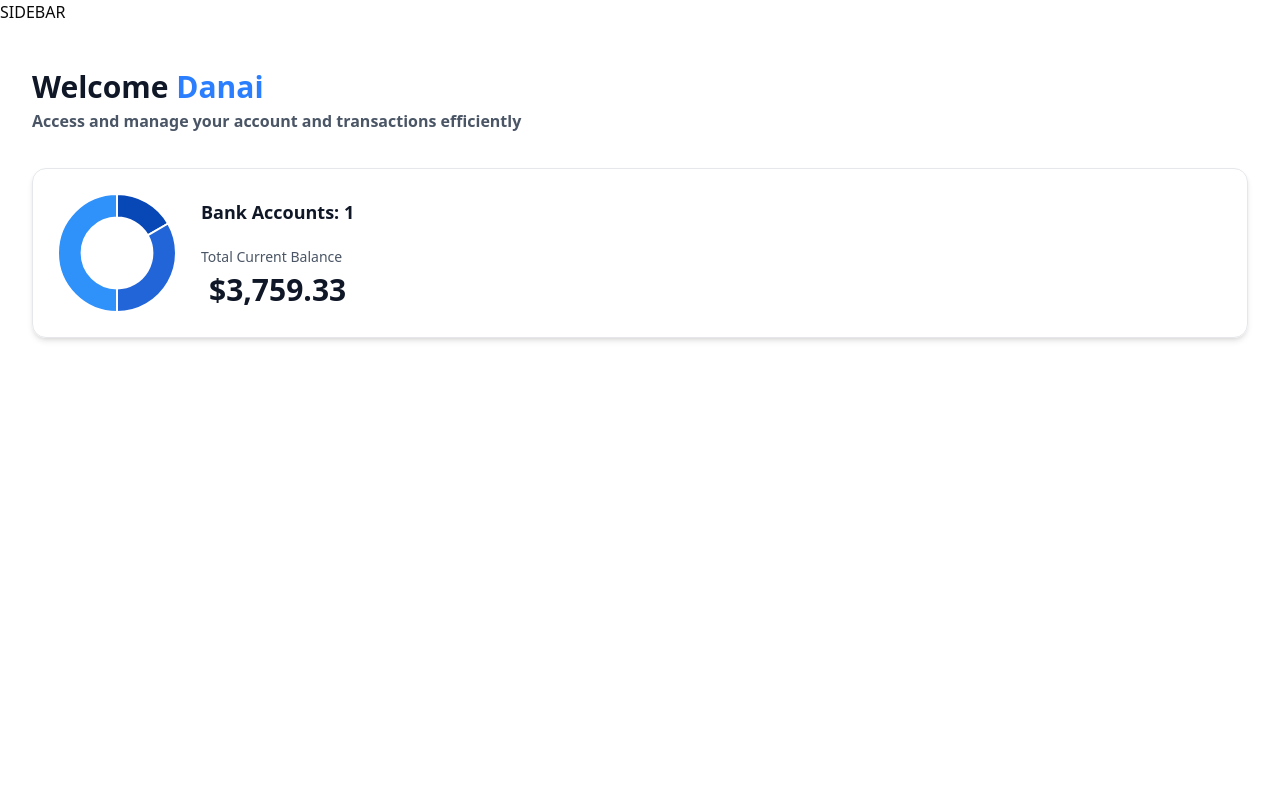
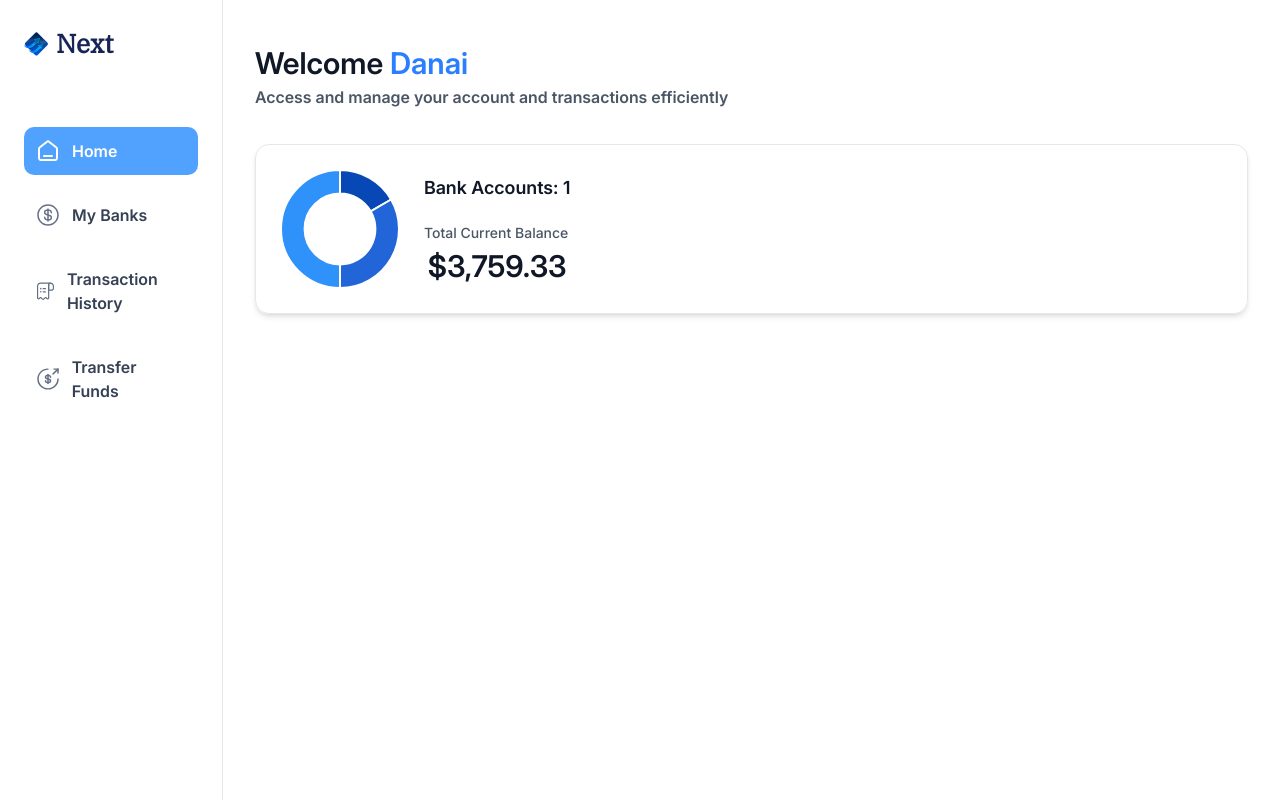
Before and after one commit to Danaiwee/project-banking, a Next.js app: page / in a window 1280 px wide. Built offline with nearby package versions, Linux system fonts and the light colour scheme.

Commit message:
Implement LeftSidebar

```diff
--- a/app/(root)/layout.tsx
+++ b/app/(root)/layout.tsx
@@ -1,10 +1,14 @@
 import React from "react";
 
+import LeftSidebar from "@/components/navigation/LeftSidebar";
+
 const RootLayout = ({ children }: { children: React.ReactNode }) => {
+  const loggedIn = { firstName: "Danai", lastName: "Wee" };
+
   return (
-    <main>
-        SIDEBAR
-        {children}
+    <main className='flex h-screen w-full font-inter'>
+      <LeftSidebar user={loggedIn} />
+      {children}
     </main>
   );
 };
--- a/app/globals.css
+++ b/app/globals.css
@@ -64,6 +64,22 @@
 
   .total-balance-amount {
     @apply text-[24px] leading-[30px] lg:text-[30px] flex-1 font-semibold text-gray-900;
+  }
+
+  .sidebar {
+    @apply sticky left-0 top-0 flex flex-col h-screen w-fit justify-between border-r border-gray-200 bg-white pt-8 text-white max-md:hidden sm:p-4 xl:p-6 2xl:w-[355px];
+  }
+
+  .sidebar-logo {
+    @apply font-IBMPlexSerif text-[26px] font-bold text-blue-950 max-xl:hidden 2xl:text-[26px] 2xl:leading-[32px];
+  }
+
+  .sidebar-link {
+    @apply flex gap-3 items-center py-1 md:p-3 2xl:p-4 rounded-lg justify-center xl:justify-start;
+  }
+
+  .sidebar-label {
+    @apply text-[16px] leading-[24px] font-semibold text-gray-700 max-xl:hidden;
   }
 }
 
--- /dev/null
+++ b/components/navigation/LeftSidebar.tsx
@@ -0,0 +1,61 @@
+"use client";
+
+import Image from "next/image";
+import Link from "next/link";
+import { usePathname } from "next/navigation";
+
+import { sidebarLinks } from "@/constants";
+import { cn } from "@/lib/utils";
+
+interface LeftSideBarProps {
+  user: User;
+}
+
+const LeftSidebar = ({ user }: LeftSideBarProps) => {
+  const pathname = usePathname();
+
+  return (
+    <section className="sidebar">
+      <nav className="flex flex-col gap-4">
+        <Link href="/" className="mb-12 cursor-pointer flex items-center gap-2">
+          <Image
+            src="/icons/logo.svg"
+            width={34}
+            height={34}
+            alt="Next Bank logo"
+            className="size-[24px] max-xl:size-14"
+          />
+          <h1 className="sidebar-logo">Next</h1>
+        </Link>
+        {sidebarLinks.map((item) => {
+          const isActive =
+            pathname === item.route || pathname.startsWith(`${item.route}/`);
+
+          return (
+            <Link
+              href={item.route}
+              key={item.label}
+              className={cn("sidebar-link", { "bg-blue-400": isActive })}
+            >
+              <div className="relative size-6">
+                <Image
+                  src={item.imgURL}
+                  alt={item.label}
+                  fill
+                  className={cn({ "brightness-[3] invert-0": isActive })}
+                />
+              </div>
+              <p className={cn("sidebar-label", { "!text-white": isActive })}>
+                {item.label}
+              </p>
+            </Link>
+          );
+        })}
+        USER
+      </nav>
+      FOOTER
+    </section>
+  );
+};
+
+export default LeftSidebar;
--- /dev/null
+++ b/constants/index.ts
@@ -0,0 +1,22 @@
+export const sidebarLinks = [
+  {
+    imgURL: "/icons/home.svg",
+    route: "/",
+    label: "Home",
+  },
+  {
+    imgURL: "/icons/dollar-circle.svg",
+    route: "/my-banks",
+    label: "My Banks",
+  },
+  {
+    imgURL: "/icons/transaction.svg",
+    route: "/transaction-history",
+    label: "Transaction History",
+  },
+  {
+    imgURL: "/icons/money-send.svg",
+    route: "/payment-transfer",
+    label: "Transfer Funds",
+  },
+];
--- a/types/global.d.ts
+++ b/types/global.d.ts
@@ -11,6 +11,22 @@
     appwriteItemId: string;
     sharableId: string;
   }
+
+  interface User {
+    $id: string;
+    email: string;
+    userId: string;
+    dwollaCustomerUrl: string;
+    dwollaCustomerId: string;
+    firstName: string;
+    lastName: string;
+    address1: string;
+    city: string;
+    state: string;
+    postalCode: string;
+    dateOfBirth: string;
+    ssn: string;
+  }
 }
 
 export {};
```
